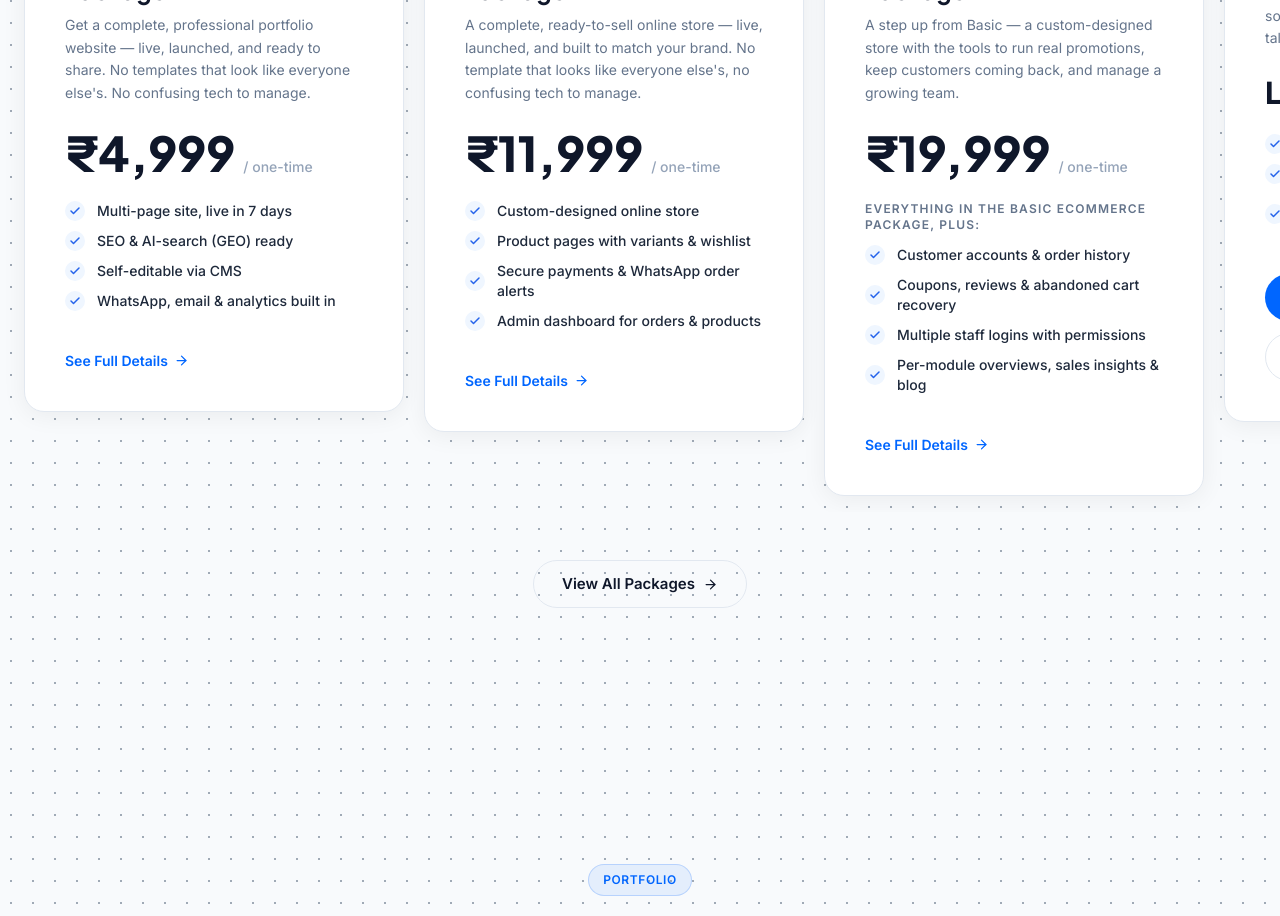
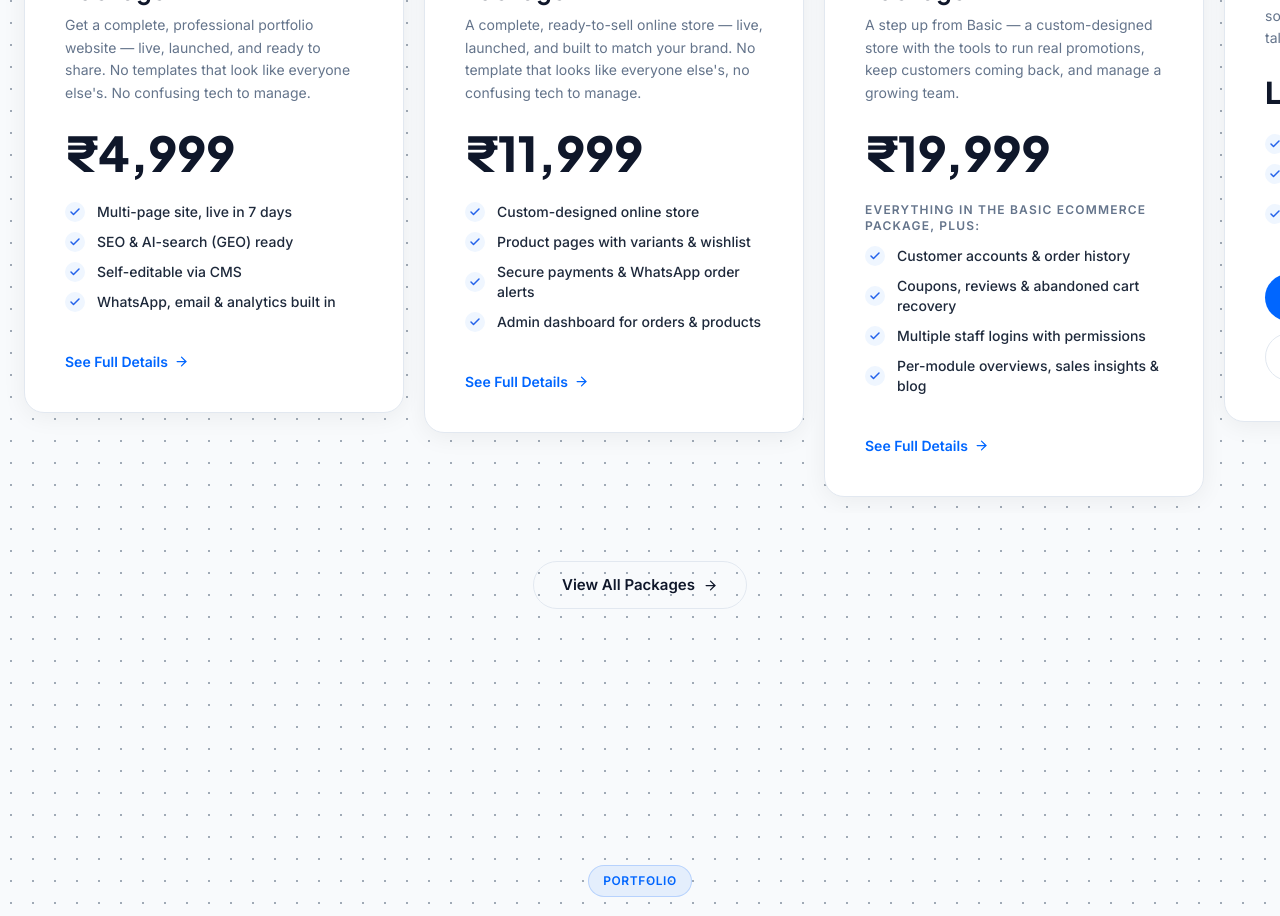
Before and after one commit to Hakeemnk18/stack-innovative-web, a Next.js app: page / in a window 1280 px wide. Shown: the part 2540-3456 px from the top of the page. Built offline with nearby package versions, Linux system fonts and the light colour scheme.

Commit message:
remove the one time

```diff
--- a/src/components/packages/PackageCard.tsx
+++ b/src/components/packages/PackageCard.tsx
@@ -92,11 +92,10 @@ export default function PackageCard({ pkg, variant = 'detailed', delay = 0 }: Pa
       Let&apos;s Talk First
     </p>
   ) : (
-    <div className="flex items-baseline gap-2 mb-6">
+    <div className="mb-6">
       <span className="display-font font-black text-slate-900 text-4xl lg:text-5xl">
         {formatPrice(pkg.price!, pkg.currency!)}
       </span>
-      <span className="text-slate-400 text-sm font-medium">/ {pkg.cadence}</span>
     </div>
   )
 
```
Also changed, not shown: 1 other file (tests, documents, lock files or other folders).
